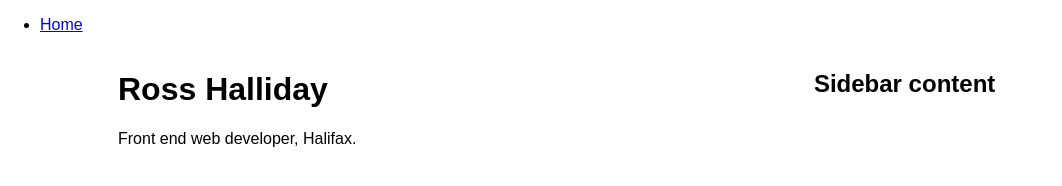
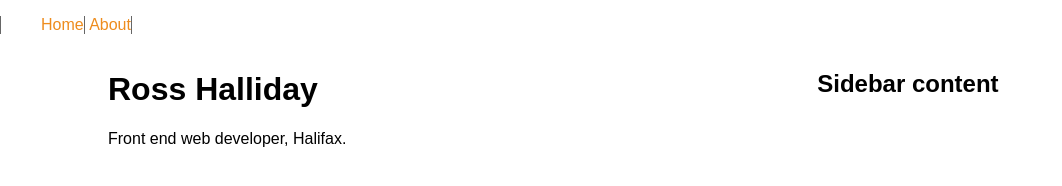
Before and after one commit to rosshal/rosshal.github.io, a plain HTML site: page index.html in a window 1280 px wide. Shown: the whole page, without its empty margins (0-1062 px from the left). Drawn offline with Linux system fonts and the light colour scheme.

Commit message:
updated index and style

```diff
--- a/index.html
+++ b/index.html
@@ -8,20 +8,21 @@
 <header class="site-head">
 	<nav>
 		<ul class="navigation navigation-primary">
-			<li class="navigation__item">
-				<a class="navigation__link" href="#">Home</a>
-			</li>
+			<li class="navigation__item"><a class="navigation__link navigation__home" href="#">Home</a></li>
+			<li class="navigation__item"><a class="navigation__link navigation__about" href="#">About</a></li>
 		</ul>
 	</nav>
 </header>
 <div class="wrapper">
-	<div class="layout" data-ui-component="Main content">
+	<div class="layout main" data-ui-component="Main content">
 		<section class="layout__item col-2-3">
-			<h1>Ross Halliday</h1>
-			<p>Front end web developer, Halifax.</p>
+			<h1 class="layout__header layout__h1">Ross Halliday</h1>
+			<div class="layout__body">
+				<p>Front end web developer, Halifax.</p>
+			</div>
 		</section>
 		<section class="layout_item col-1-3">
-			<h2>Sidebar content</h2>
+			<h2 class="layout__header layout__h2">Sidebar content</h2>
 		</section>
 	</div>
 </div>
--- a/style.css
+++ b/style.css
@@ -47,16 +47,40 @@ button::-moz-focus-inner,input::-moz-focus-inner,legend {border:0;padding:0;}
   -moz-box-sizing: border-box;
   box-sizing: border-box;
 }
+a {
+    text-decoration: none;
+    color: #ee8c1d;
+}
+a:hover {
+    color: #40c2c6;
+}
 .wrapper {
-    max-width:1100px;
-    margin:0 auto;
-    padding: 0 14px;
+    max-width: 70em;
+    margin-left: auto;
+    margin-right: auto;
+    padding-right: 20px;
+    padding-left: 20px;
 }
 @media screen and (min-width: 720px) {
     .wrapper {
         padding-right:28px;
         padding-left:28px;
     }
+}
+ .navigation,.navigation__item {
+    border: 0 solid #666;
+}
+.navigation {
+    border-left-width: 1px;
+}
+.navigation__item {
+    border-right-width: 1px;
+}
+.navigation {
+    list-style: none;
+}
+.navigation__item {
+    display: inline-block;
 }
 [class*='col-'] {
   float: left;
@@ -72,3 +96,6 @@ button::-moz-focus-inner,input::-moz-focus-inner,legend {border:0;padding:0;}
   display: table;
   clear: both;
 }
+/*div,section {
+    border: 1px solid red;
+}*/
```
